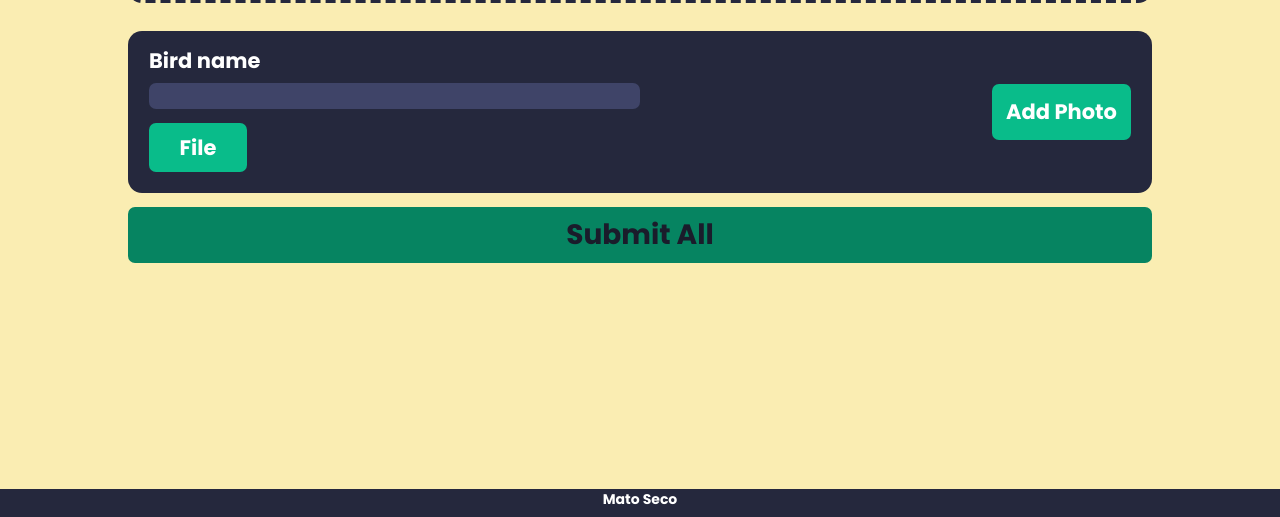
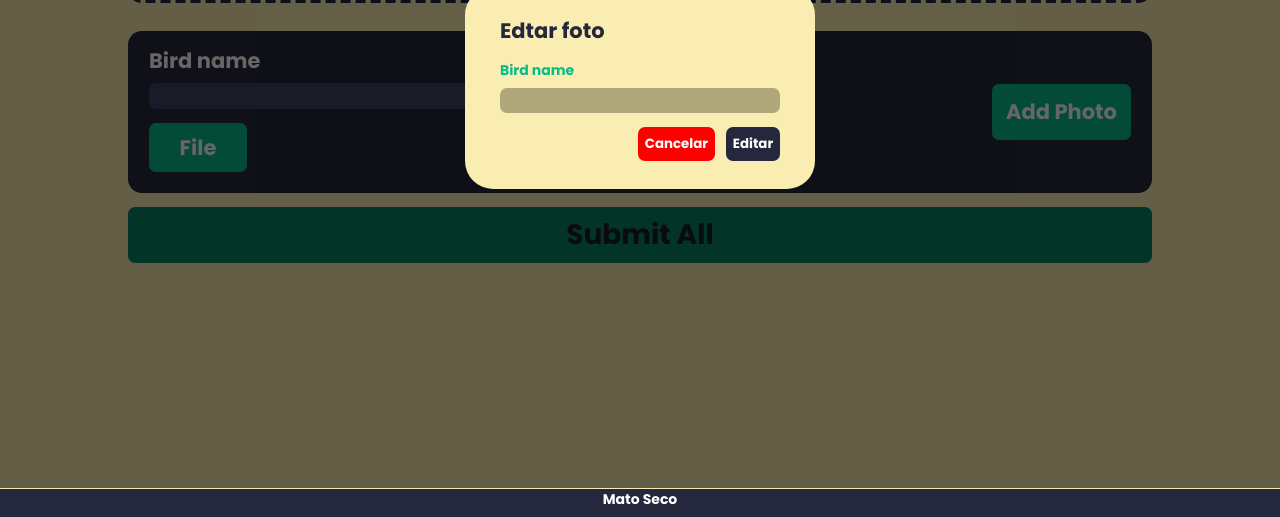
Before and after one commit to Vini-ara/noFrameworkApi, a website: page public/admin.html in a window 1280 px wide. Shown: the part 312-829 px from the top of the page. Drawn offline with Linux system fonts and the light colour scheme.

Commit message:
feat/modal

```diff
--- a/public/admin.css
+++ b/public/admin.css
@@ -408,3 +408,91 @@ form button[type='submit']:hover {
   margin-left: auto;
   margin-right: 1rem;
 }
+
+/* ---- Modal ---- */
+
+.modal-overlay {
+  z-index: 999;
+  position: absolute;
+  height: 100vh;
+  width: 100vw;
+  background-color: rgba(0, 0, 0, 0.6);
+  visibility: hidden;
+  opacity: 0;
+  display: none;
+}
+
+.modal-overlay.visible {
+  visibility: visible;
+  display: flex;
+  opacity: 1;
+}
+
+.modal-content {
+  visibility: hidden;
+  opacity: 0;
+  display: none;
+}
+
+.modal-content.visible {
+  visibility: visible;
+  opacity: 1;
+  display: flex;
+}
+
+.edit-modal {
+  flex-direction: column;
+  background: rgb(250, 237, 178);
+
+  border-radius: 2rem;
+
+  padding: 2rem 2.5rem;
+}
+
+.edit-modal h2 {
+  color: var(--dark-blue);
+  margin-bottom: 1rem;
+}
+
+.edit-modal label {
+  color: var(--cian);
+  font-weight: bold;
+  margin-bottom: .5rem;
+}
+
+.edit-modal input {
+  background: rgba(0, 0, 0, .3);
+  border-style: none;
+  outline: none;
+  border-radius: .5rem;
+  padding: .2rem .4rem;
+  color: white;
+  font-weight: bold;
+}
+
+.modal-actions {
+  padding-top: 1rem;
+  margin-left: auto;
+}
+
+.modal-button {
+  padding: .5rem;
+  outline: none;
+  border: none;
+  border-radius: .5rem;
+  cursor: pointer;
+  color: white;
+  font-weight: bold;
+}
+
+.modal-button + .modal-button {
+  margin-left: .5rem;
+}
+
+.red {
+  background: red;
+}
+
+.blue {
+  background: var(--dark-blue);
+}
--- a/public/admin.html
+++ b/public/admin.html
@@ -71,6 +71,24 @@
           </div>
         </div>
       </section>
+      <div class="modal-overlay visible">
+        <div class="modal-content edit-modal visible">
+          <h2>Edtar foto</h2>
+          <label for="editBirdName">Bird name</label>
+          <input type="text" name="editBirdName" class="edit-common-name" id="edit-bird-name" autocomplete="off">
+          <div class="modal-actions">
+            <button class="modal-button red">Cancelar</button>
+            <button class="modal-button blue">Editar</button>
+          </div>
+        </div>
+        <div class="modal-content remove-modal">
+          <h2>Deseja mesmo remover a imagem?</h2>
+          <div>
+            <button class="modal-button red">Cancelar</button>
+            <button class="modal-button blue">Editar</button>
+          </div>
+        </div>
+      </div>
     </main>
     <footer>
         <h4>Mato Seco</h4>
```
